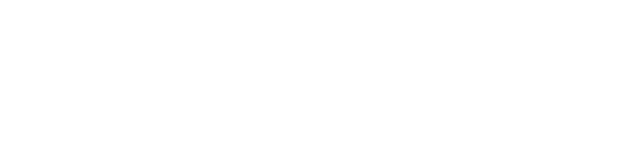
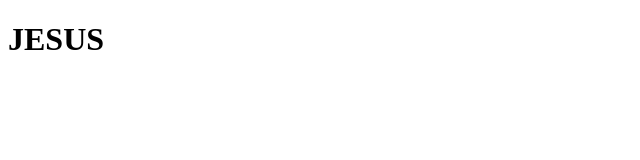
Before and after one commit to kally2024/KAYLLANE, a plain HTML site: page index.html in a window 1280 px wide. Shown: the whole page, without its empty margins (0-640 px from the left). Drawn offline with Linux system fonts and the light colour scheme.

Commit message:
Update index.html

```diff
--- a/index.html
+++ b/index.html
@@ -7,5 +7,7 @@
 </head>
 <body>
 
+    <H1>JESUS</H1>
+
 </body>
 </html>
```
